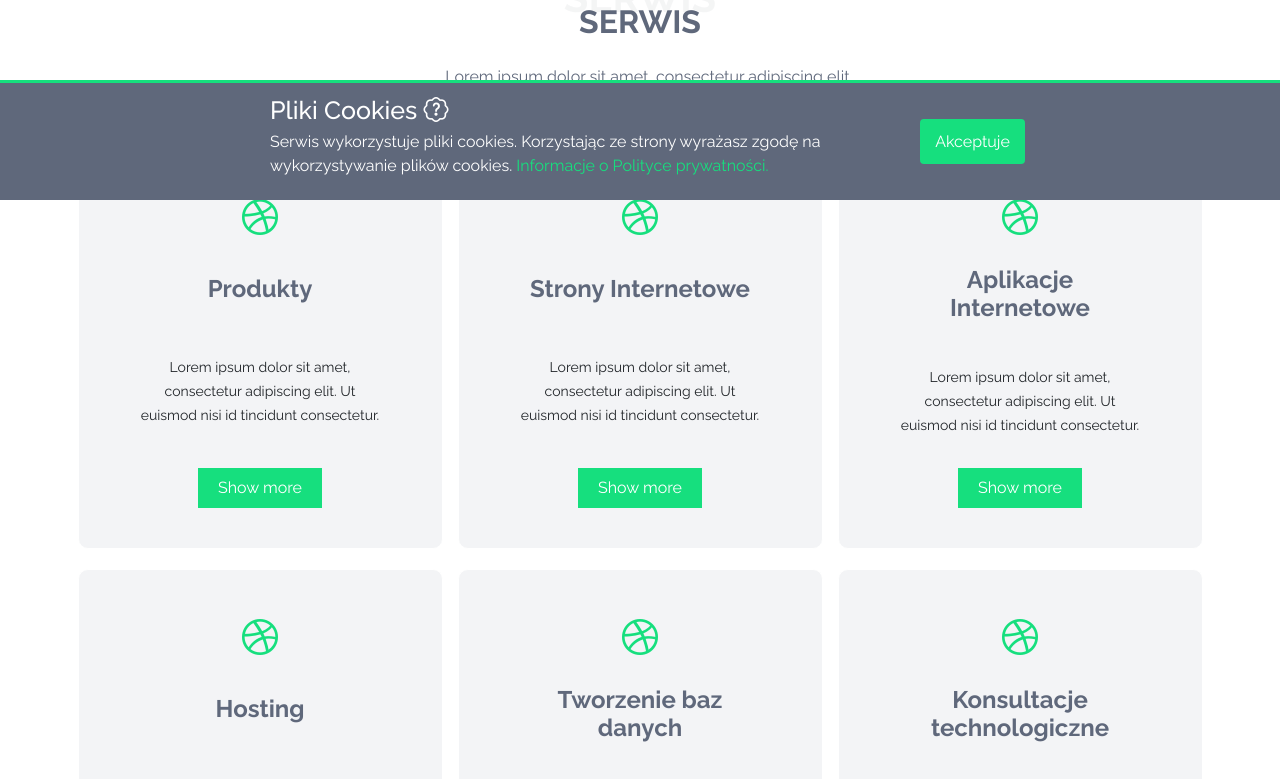
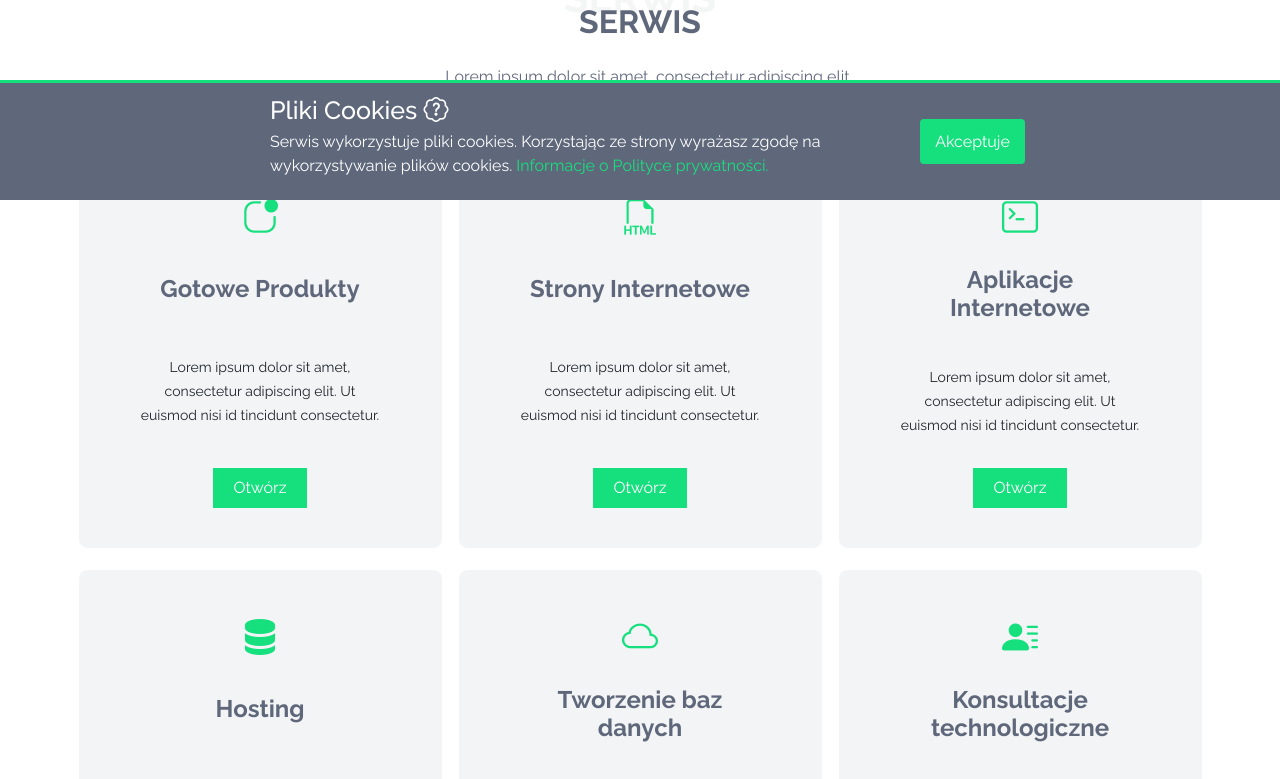
Before and after one commit to MIBuczek/gecko-web-services, an Angular app: page /#/main-page in a window 1280 px wide. Shown: the part 600-1379 px from the top of the page. Built offline with nearby package versions, Linux system fonts and the light colour scheme.

Commit message:
Update ServiceCard with styles and icon's

```diff
--- a/src/app/components/service-card/service-card.component.html
+++ b/src/app/components/service-card/service-card.component.html
@@ -1,6 +1,13 @@
-<div class="card my-3 d-flex flex-column justify-content-between align-items-center">
-  <div class="icon"><i class="bi bi-dribbble"></i></div>
-  <h3>{{cardContent?.card_header}}</h3>
-  <p>{{cardContent?.card_short_description}}</p>
-  <button class="modal_btn text-center">Show more</button>
+<div
+  class="card my-3 d-flex flex-column justify-content-between align-items-center"
+  [ngClass]="{ 'full' : isCardOpen }">
+  <div class="icon"><i [class]="cardContent?.card_icon"></i></div>
+  <h3>{{ cardContent?.card_header }}</h3>
+  <p>{{ isCardOpen ? cardContent?.card_full_description : cardContent?.card_short_description }}</p>
+  <button
+    class="modal_btn text-center"
+    type="button"
+    (click)="showMore()">
+    {{ isCardOpen ? cardBtn?.hide : cardBtn?.more }}
+  </button>
 </div>
--- a/src/app/components/service-card/service-card.component.scss
+++ b/src/app/components/service-card/service-card.component.scss
@@ -4,10 +4,19 @@
   text-align: center;
   border: 1px solid $white_color;
   padding: 40px 60px;
-  transition: $main_transition;
   background: $primary_bg;
   min-height: 400px;
   border-radius: 10px;
+
+  &.full {
+    position: relative;
+    top: 50%;
+    left: 50%;
+    width: 800px;
+    min-height: 500px;
+    transform: translate(-50%, -20%)
+
+  }
 
   &:hover {
     box-shadow: $box_shadow_secondary;
--- a/src/app/components/service-card/service-card.component.ts
+++ b/src/app/components/service-card/service-card.component.ts
@@ -1,5 +1,10 @@
-import {Component, Input, OnInit} from '@angular/core';
-import {ISingleCard} from "models/text-content";
+import {Component, EventEmitter, Input, Output} from '@angular/core';
+import {ISingleCard, ISingleCardBtn} from "models/text-content";
+
+export interface ICardEmitter {
+  cardIndex: number | undefined,
+  isCardOpen: boolean
+}
 
 @Component({
   selector: 'app-service-card',
@@ -7,9 +12,14 @@ import {ISingleCard} from "models/text-content";
   styleUrls: ['./service-card.component.scss']
 })
 export class ServiceCardComponent {
-  @Input() cardContent: ISingleCard | undefined
+  @Input() cardContent: ISingleCard | undefined;
+  @Input() cardIndex: number | undefined;
+  @Input() cardBtn: ISingleCardBtn | undefined;
+  @Output() emitIsOpen = new EventEmitter<ICardEmitter>()
+  public isCardOpen = false
 
-  constructor() {
+  public showMore() {
+    this.isCardOpen = !this.isCardOpen
+    this.emitIsOpen.emit({cardIndex: this.cardIndex, isCardOpen: this.isCardOpen})
   }
-
 }
--- a/src/app/text-content/services-cards/index.json
+++ b/src/app/text-content/services-cards/index.json
@@ -4,75 +4,91 @@
     "intro": "Lorem ipsum dolor sit amet, consectetur adipiscing elit",
     "cards": [
       {
-        "card_header": "Produkty",
+        "card_header": "Gotowe Produkty",
+        "card_icon": "bi bi-app-indicator",
         "card_short_description": "Lorem ipsum dolor sit amet, consectetur adipiscing elit. Ut euismod nisi id tincidunt consectetur.",
         "card_full_description": "Lorem ipsum dolor sit amet, consectetur adipiscing elit. Ut euismod nisi id tincidunt consectetur. Morbi a lobortis metus. Morbi porttitor diam a arcu semper tempor. Fusce congue feugiat turpis, id vehicula dui lacinia sed. Nullam ut cursus lectus, nec feugiat neque. Phasellus a consectetur tellus."
       },
       {
         "card_header": "Strony Internetowe",
+        "card_icon": "bi bi-filetype-html",
         "card_short_description": "Lorem ipsum dolor sit amet, consectetur adipiscing elit. Ut euismod nisi id tincidunt consectetur.",
         "card_full_description": "Lorem ipsum dolor sit amet, consectetur adipiscing elit. Ut euismod nisi id tincidunt consectetur. Morbi a lobortis metus. Morbi porttitor diam a arcu semper tempor. Fusce congue feugiat turpis, id vehicula dui lacinia sed. Nullam ut cursus lectus, nec feugiat neque. Phasellus a consectetur tellus."
       },
       {
         "card_header": "Aplikacje Internetowe",
+        "card_icon": "bi bi-terminal",
         "card_short_description": "Lorem ipsum dolor sit amet, consectetur adipiscing elit. Ut euismod nisi id tincidunt consectetur.",
         "card_full_description": "Lorem ipsum dolor sit amet, consectetur adipiscing elit. Ut euismod nisi id tincidunt consectetur. Morbi a lobortis metus. Morbi porttitor diam a arcu semper tempor. Fusce congue feugiat turpis, id vehicula dui lacinia sed. Nullam ut cursus lectus, nec feugiat neque. Phasellus a consectetur tellus."
       },
       {
         "card_header": "Hosting",
+        "card_icon": "bi bi-server",
         "card_short_description": "Lorem ipsum dolor sit amet, consectetur adipiscing elit. Ut euismod nisi id tincidunt consectetur.",
         "card_full_description": "Lorem ipsum dolor sit amet, consectetur adipiscing elit. Ut euismod nisi id tincidunt consectetur. Morbi a lobortis metus. Morbi porttitor diam a arcu semper tempor. Fusce congue feugiat turpis, id vehicula dui lacinia sed. Nullam ut cursus lectus, nec feugiat neque. Phasellus a consectetur tellus."
       },
       {
         "card_header": "Tworzenie baz danych",
+        "card_icon": "bi bi-cloud",
         "card_short_description": "Lorem ipsum dolor sit amet, consectetur adipiscing elit. Ut euismod nisi id tincidunt consectetur.",
         "card_full_description": "Lorem ipsum dolor sit amet, consectetur adipiscing elit. Ut euismod nisi id tincidunt consectetur. Morbi a lobortis metus. Morbi porttitor diam a arcu semper tempor. Fusce congue feugiat turpis, id vehicula dui lacinia sed. Nullam ut cursus lectus, nec feugiat neque. Phasellus a consectetur tellus."
       },
       {
         "card_header": "Konsultacje technologiczne",
+        "card_icon": "bi bi-person-lines-fill",
         "card_short_description": "Lorem ipsum dolor sit amet, consectetur adipiscing elit. Ut euismod nisi id tincidunt consectetur.",
         "card_full_description": "Lorem ipsum dolor sit amet, consectetur adipiscing elit. Ut euismod nisi id tincidunt consectetur. Morbi a lobortis metus. Morbi porttitor diam a arcu semper tempor. Fusce congue feugiat turpis, id vehicula dui lacinia sed. Nullam ut cursus lectus, nec feugiat neque. Phasellus a consectetur tellus."
       }
     ],
-    "btn_more": "Rowiń",
-    "btn_hide": "Zwiń"
+    "btn": {
+      "more": "Otwórz",
+      "hide": "Zamknij"
+    }
   },
   "EN": {
     "main_header": "Service",
     "intro": "Lorem ipsum dolor sit amet, consectetur adipiscing elit",
     "cards": [
       {
-        "card_header": "Products",
+        "card_header": "Ready Products",
+        "card_icon": "bi bi-app-indicator",
         "card_short_description": "Lorem ipsum dolor sit amet, consectetur adipiscing elit. Ut euismod nisi id tincidunt consectetur.",
         "card_full_description": "Lorem ipsum dolor sit amet, consectetur adipiscing elit. Ut euismod nisi id tincidunt consectetur. Morbi a lobortis metus. Morbi porttitor diam a arcu semper tempor. Fusce congue feugiat turpis, id vehicula dui lacinia sed. Nullam ut cursus lectus, nec feugiat neque. Phasellus a consectetur tellus."
       },
       {
         "card_header": "Personal Web Pages",
+        "card_icon": "bi bi-filetype-html",
         "card_short_description": "Lorem ipsum dolor sit amet, consectetur adipiscing elit. Ut euismod nisi id tincidunt consectetur.",
         "card_full_description": "Lorem ipsum dolor sit amet, consectetur adipiscing elit. Ut euismod nisi id tincidunt consectetur. Morbi a lobortis metus. Morbi porttitor diam a arcu semper tempor. Fusce congue feugiat turpis, id vehicula dui lacinia sed. Nullam ut cursus lectus, nec feugiat neque. Phasellus a consectetur tellus."
       },
       {
         "card_header": "Web Applications",
+        "card_icon": "bi bi-terminal",
         "card_short_description": "Lorem ipsum dolor sit amet, consectetur adipiscing elit. Ut euismod nisi id tincidunt consectetur.",
         "card_full_description": "Lorem ipsum dolor sit amet, consectetur adipiscing elit. Ut euismod nisi id tincidunt consectetur. Morbi a lobortis metus. Morbi porttitor diam a arcu semper tempor. Fusce congue feugiat turpis, id vehicula dui lacinia sed. Nullam ut cursus lectus, nec feugiat neque. Phasellus a consectetur tellus."
       },
       {
         "card_header": "Hosting",
+        "card_icon": "bi bi-server",
         "card_short_description": "Lorem ipsum dolor sit amet, consectetur adipiscing elit. Ut euismod nisi id tincidunt consectetur.",
         "card_full_description": "Lorem ipsum dolor sit amet, consectetur adipiscing elit. Ut euismod nisi id tincidunt consectetur. Morbi a lobortis metus. Morbi porttitor diam a arcu semper tempor. Fusce congue feugiat turpis, id vehicula dui lacinia sed. Nullam ut cursus lectus, nec feugiat neque. Phasellus a consectetur tellus."
       },
       {
         "card_header": "Cloud Data Base",
+        "card_icon": "bi bi-cloud",
         "card_short_description": "Lorem ipsum dolor sit amet, consectetur adipiscing elit. Ut euismod nisi id tincidunt consectetur.",
         "card_full_description": "Lorem ipsum dolor sit amet, consectetur adipiscing elit. Ut euismod nisi id tincidunt consectetur. Morbi a lobortis metus. Morbi porttitor diam a arcu semper tempor. Fusce congue feugiat turpis, id vehicula dui lacinia sed. Nullam ut cursus lectus, nec feugiat neque. Phasellus a consectetur tellus."
       },
       {
         "card_header": "Technology consultation",
+        "card_icon": "bi bi-person-lines-fill",
         "card_short_description": "Lorem ipsum dolor sit amet, consectetur adipiscing elit. Ut euismod nisi id tincidunt consectetur.",
         "card_full_description": "Lorem ipsum dolor sit amet, consectetur adipiscing elit. Ut euismod nisi id tincidunt consectetur. Morbi a lobortis metus. Morbi porttitor diam a arcu semper tempor. Fusce congue feugiat turpis, id vehicula dui lacinia sed. Nullam ut cursus lectus, nec feugiat neque. Phasellus a consectetur tellus."
       }
     ],
-    "btn_more": "More",
-    "btn_hide": "Hide"
+    "btn": {
+      "more": "Open",
+      "hide": "Close"
+    }
   }
 }
--- a/src/app/views/main-page/main-page.component.html
+++ b/src/app/views/main-page/main-page.component.html
@@ -9,10 +9,16 @@
     <div class="row">
       <div
         class="col-lg-4 col-md-6 d-flex align-items-stretch mt-4 mt-lg-0"
-        *ngFor="let card of sctc[(currentLang$ | async) || 'PL'].cards">
-        <app-service-card [cardContent]="card">
-
-        </app-service-card>
+        *ngFor="let card of sctc[(currentLang$ | async) || 'PL'].cards ; let index = index">
+        <div [ngClass]="{'open' : currentOpenCard.cardIndex === index && currentOpenCard.isCardOpen === true}"
+             class="card-wrapper">
+          <app-service-card
+            [cardIndex]="index"
+            [cardContent]="card"
+            [cardBtn]="sctc[(currentLang$ | async) || 'PL'].btn"
+            (emitIsOpen)="isCardOpen($event)">
+          </app-service-card>
+        </div>
       </div>
     </div>
   </div>
--- a/src/app/views/main-page/main-page.component.scss
+++ b/src/app/views/main-page/main-page.component.scss
@@ -1,5 +1,6 @@
 @import "../../../styles/variables.scss";
 @import "../../../styles/general-styles.scss";
+@import "../../../styles/animation.scss";
 
 .service {
   padding: 60px 0;
@@ -24,4 +25,29 @@
 
     }
   }
+
+  .card-wrapper {
+    /* Styles for open card */
+    &.open {
+      position: fixed;
+      top: 0;
+      left: 0;
+      z-index: 100;
+      transform: translate(50%, 50%);
+      border-width: 2px;
+      animation: fadeIn 0.5s ease-in-out;
+
+      &:before {
+        content: '';
+        position: absolute;
+        top: -50%;
+        left: -50%;
+        width: 100vw;
+        height: 100vh;
+        z-index: -100;
+        background: $light_color;
+        opacity: 0.8;
+      }
+    }
+  }
 }
--- a/src/app/views/main-page/main-page.component.ts
+++ b/src/app/views/main-page/main-page.component.ts
@@ -6,6 +6,7 @@ import ServiceCardsTextContent from "text-content/services-cards/index.json";
 import {IServiceCardsTextContent} from "models/text-content";
 import {LandSwitcherService} from "services/lang-switcher/land-switcher.service";
 import {Observable} from "rxjs";
+import {ICardEmitter} from "components/service-card/service-card.component";
 
 @Component({
   selector: 'app-main-page',
@@ -15,6 +16,7 @@ import {Observable} from "rxjs";
 export class MainPageComponent implements OnInit {
   readonly sctc: IServiceCardsTextContent = ServiceCardsTextContent
   readonly currentLang$: Observable<TypeLang>
+  public currentOpenCard: ICardEmitter = {cardIndex: undefined, isCardOpen: false};
 
   constructor(
     private ls: LandSwitcherService,
@@ -23,6 +25,10 @@ export class MainPageComponent implements OnInit {
     this.currentLang$ = this.ls.getCurrentLang
   }
 
+  public isCardOpen(card_prop: ICardEmitter) {
+    this.currentOpenCard = card_prop
+  }
+
   ngOnInit() {
     this.bc.updateBreadcrumbsPath =
       this.bc.generateBreadcrumbs(this.route.snapshot.data['breadcrumbs'] as Array<keyof IAppRouts>)
--- /dev/null
+++ b/src/styles/animation.scss
@@ -0,0 +1,10 @@
+@keyframes fadeIn {
+  0% {
+    opacity: 0;
+    visibility: hidden;
+  }
+  100% {
+    opacity: 1;
+    visibility: visible;
+  }
+}
```
Also changed, not shown: src/app/models/text-content/index.ts (+7 -2 lines).
